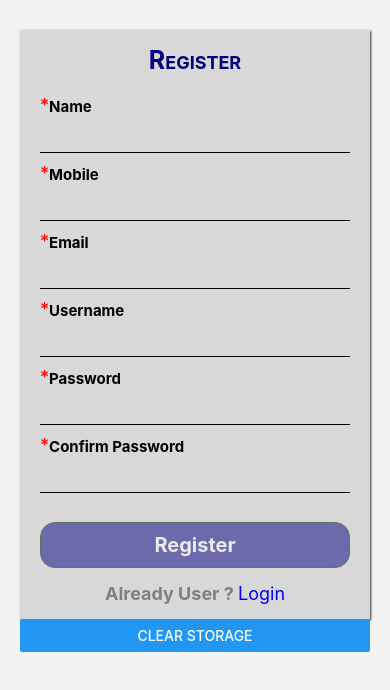
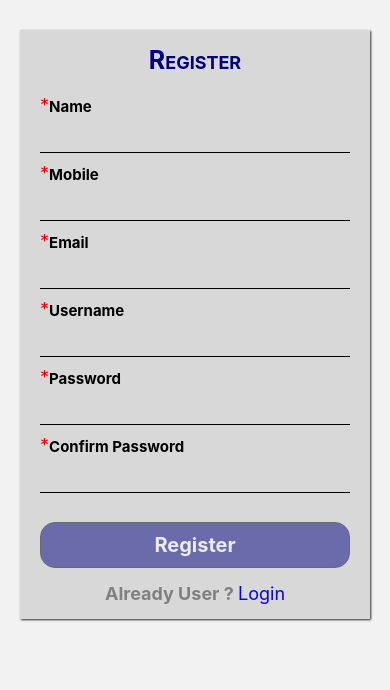
Before and after one commit to parthi198811/Assessments, a React Native app in the folder Week2Task/: screen /Register in a window 390 px wide. Shown: the top 690 px of the page. Built offline with nearby package versions, Linux system fonts and the light colour scheme; what apisauce would draw is missing.

Commit message:
AsyncStorage Changes

```diff
--- a/Week2Task/src/screens/LoginScreen/index.js
+++ b/Week2Task/src/screens/LoginScreen/index.js
@@ -26,6 +26,7 @@ const LoginScreen = ({navigation}) => {
   const inputPasswordRef = useRef(null);
 
   useEffect(() => {
+    PersistentHelper.clear();
     PersistentHelper.setObject(USERS_KEY, [
       {
         id: 1,
--- a/Week2Task/src/screens/RegisterScreen/index.js
+++ b/Week2Task/src/screens/RegisterScreen/index.js
@@ -191,12 +191,6 @@ const RegisterScreen = ({navigation}) => {
             </TouchableOpacity>
           </View>
         </View>
-        <Button
-          title="Clear Storage"
-          onPress={() => {
-            PersistentHelper.clear();
-          }}
-        />
       </View>
     </ScrollView>
   );
```
